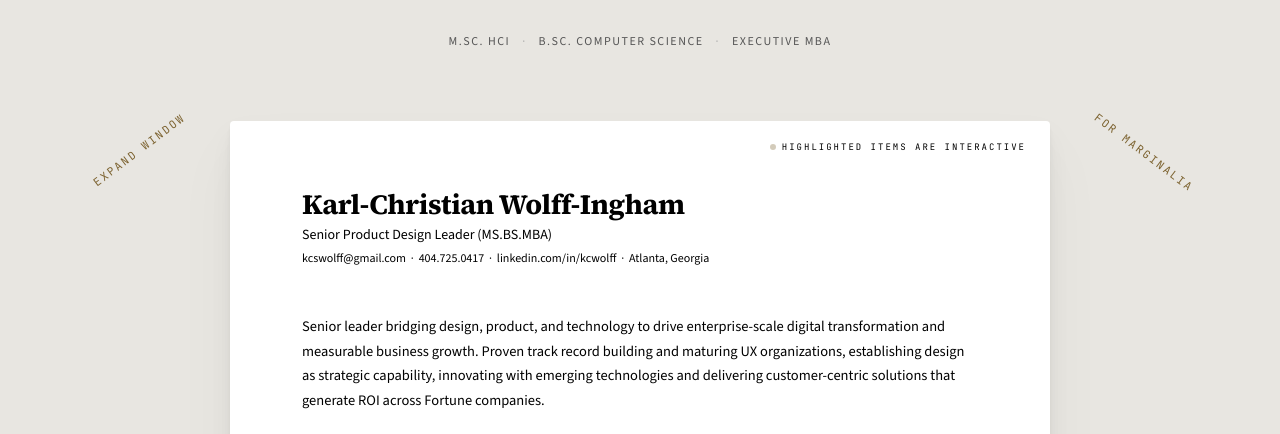
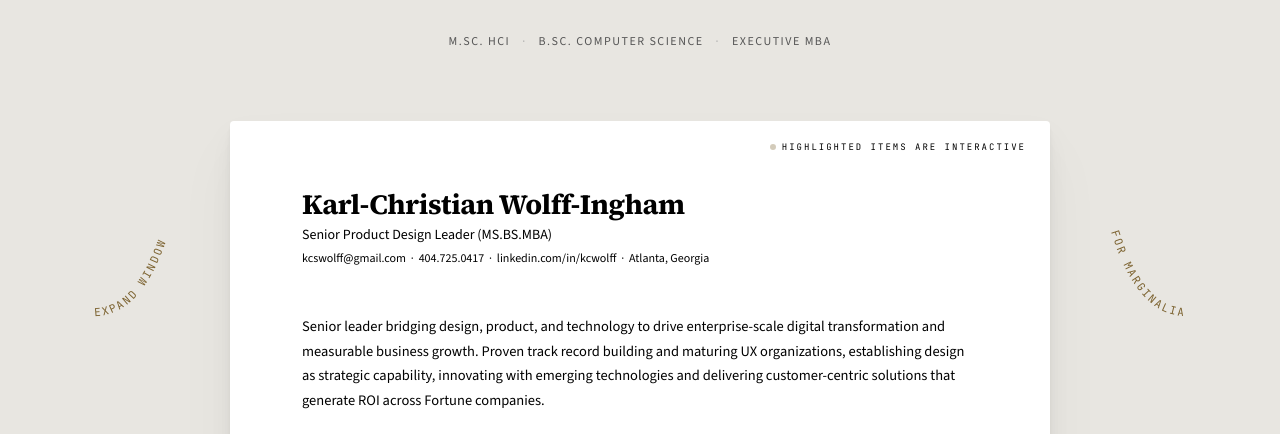
Before and after one commit to wolfyy970/new-astro-kc, an Astro site: page / in a window 1280 px wide. Shown: the part 284-718 px from the top of the page. Built offline with nearby package versions, Linux system fonts and the light colour scheme; Astro itself is replaced by a stand-in of ours.

Commit message:
feat(discovery): convert CSS text rotation to SVG bezier curves for true sticker peel off effect based on browser width

```diff
--- a/src/pages/index.astro
+++ b/src/pages/index.astro
@@ -173,10 +173,28 @@ const popovers = await optimizePopoverImages(popoversRaw, getImage);
   <!-- Discovery Hint (Desktop, < 1400px) -->
   <div id="widen-hint" class="widen-hint" role="presentation">
     <div class="widen-side left">
-      <div class="widen-text text-left">Expand window</div>
+      <svg class="widen-svg text-left" viewBox="0 0 200 400">
+        <path id="widen-path-left" d="M180,0 L180,400" fill="none" stroke="none"
+        ></path>
+        <text class="widen-text">
+          <textPath href="#widen-path-left" startOffset="0%" text-anchor="start"
+            >Expand window</textPath
+          >
+        </text>
+      </svg>
     </div>
     <div class="widen-side right">
-      <div class="widen-text text-right">For marginalia</div>
+      <svg class="widen-svg text-right" viewBox="0 0 200 400">
+        <path id="widen-path-right" d="M20,0 L20,400" fill="none" stroke="none"
+        ></path>
+        <text class="widen-text">
+          <textPath
+            href="#widen-path-right"
+            startOffset="100%"
+            text-anchor="end">For marginalia</textPath
+          >
+        </text>
+      </svg>
     </div>
   </div>
 
--- a/src/scripts/annotation-engine.ts
+++ b/src/scripts/annotation-engine.ts
@@ -262,6 +262,20 @@ export function initAnnotationEngine(
     function updateWidenProgress(): void {
         const progress = Math.max(0, Math.min(1, (window.innerWidth - 1024) / (1460 - 1024)));
         document.documentElement.style.setProperty('--widen-progress', progress.toString());
+
+        // Update SVG paths for text peeling effect
+        const pathLeft = document.getElementById('widen-path-left') as object as SVGPathElement;
+        const pathRight = document.getElementById('widen-path-right') as object as SVGPathElement;
+
+        if (pathLeft && pathRight) {
+            // Left side logic: Pinned top right (180, 0).
+            const pullLeft = 180 - (180 * progress);
+            pathLeft.setAttribute('d', `M${pullLeft},400 Q180,400 180,0`);
+
+            // Right side logic: Pinned top left (20, 0).
+            const pullRight = 20 + (180 * progress);
+            pathRight.setAttribute('d', `M20,0 Q20,400 ${pullRight},400`);
+        }
     }
 
     // Call once on load
--- a/src/styles/global.css
+++ b/src/styles/global.css
@@ -811,43 +811,28 @@ body.popover-open {
   margin-left: 460px;
 }
 
+.widen-svg {
+  width: 200px;
+  height: 400px;
+  overflow: visible;
+}
+
+.widen-side.left .widen-svg {
+  margin-right: -20px;
+}
+
+.widen-side.right .widen-svg {
+  margin-left: -20px;
+}
+
 .widen-text {
   font-family: var(--mono);
   font-size: 11px;
   letter-spacing: 2px;
   text-transform: uppercase;
-  color: var(--accent);
+  fill: var(--accent);
   opacity: 0.9;
-  white-space: nowrap;
-  /* Transform is pure inline mapping, no transition duration needed to avoid fighting JS reqAnimFrame */
-  transition: opacity 0.4s ease, color 0.4s ease;
-}
-
-/* Adjust layout so rotation happens cleanly */
-.widen-side {
-  flex: 1;
-  display: flex;
-  align-items: center;
-  position: relative;
-}
-
-/*
-   Calculate rotation dynamically based on javascript-provided `--widen-progress`.
-   0 = Narrow (Vertical), 1 = Wide (Horizontal).
-   By pinning the transform origin appropriately, the text "rolls" out like a drawbridge.
-*/
-.widen-side.left .widen-text {
-  margin-right: 16px;
-  /* Rotate from -90deg to 0deg */
-  transform: rotate(calc(-90deg * (1 - var(--widen-progress, 0))));
-  transform-origin: center right;
-}
-
-.widen-side.right .widen-text {
-  margin-left: 16px;
-  /* Rotate from 90deg to 0deg */
-  transform: rotate(calc(90deg * (1 - var(--widen-progress, 0))));
-  transform-origin: center left;
+  transition: opacity 0.4s ease, fill 0.4s ease;
 }
 
 /* Success Mode (When fully expanded) */
@@ -857,10 +842,8 @@ body.popover-open {
 }
 
 .widen-hint.success-mode .widen-text {
-  color: #000;
+  fill: #000;
   opacity: 1;
-  /* Force text horizontal regardless of vw and add slight scale */
-  transform: rotate(0deg) scale(1.05) !important;
   font-weight: 600;
   letter-spacing: 3px;
 }
```
